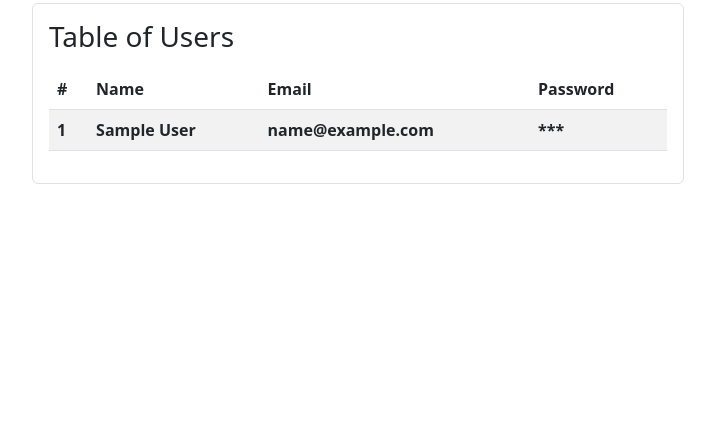
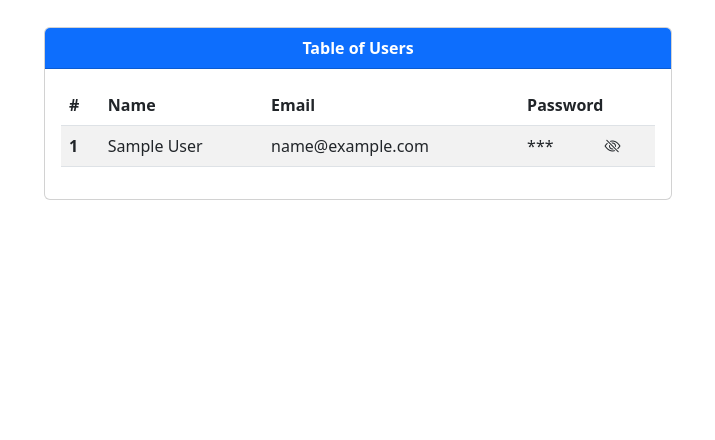
Before and after one commit to XCOD33/APLIKASI-LOGIN-DAN-REGISTER-SEDERHANA, a Flask app: page / in a window 1280 px wide. Shown: the part 278-718 px from the top of the page, without its empty margins (282-997 px from the left). Run offline with Flask 2, Linux system fonts and the light colour scheme; the visitor is signed in with stand-in values (Sample User, id 1); tables that the repository leaves empty or names only in its code hold one stand-in row (values such as "Sample post"); lists and menus that the app fills with data are empty; some libraries are stand-ins or nearby versions.

Commit message:
perfect the page after the user login

```diff
--- a/app.py
+++ b/app.py
@@ -74,7 +74,7 @@ def home():
                 session['loggedin'] = True
                 session['name'] = user[3]
                 session['email'] = user[1]
-                return render_template('landing.html')
+                return redirect(url_for('home'))
             else:
                 errorSignIn = "Invalid Credentials"
                 return render_template("login.html", errorSignIn=errorSignIn)
--- a/templates/landing.html
+++ b/templates/landing.html
@@ -5,6 +5,7 @@
     <meta name="viewport" content="width=device-width, initial-scale=1">
     <title>Bootstrap demo</title>
     <link href="https://cdn.jsdelivr.net/npm/bootstrap@5.2.0-beta1/dist/css/bootstrap.min.css" rel="stylesheet" integrity="sha384-0evHe/X+R7YkIZDRvuzKMRqM+OrBnVFBL6DOitfPri4tjfHxaWutUpFmBp4vmVor" crossorigin="anonymous">
+    <link rel="stylesheet" href="https://cdn.jsdelivr.net/npm/bootstrap-icons@1.8.2/font/bootstrap-icons.css">
 </head>
 <body>
 
@@ -36,18 +37,23 @@
         </div>
     </div>
 
-    <div class="row justify-content-center mt-4">
-        <div class="col-6 border rounded p-3">
+    <div class="row justify-content-center mt-5">
+        <div class="col-6">
 
-            <h3 class="mb-3">Table of Users</h3>
-
+            <div class="card">
+                <div class="card-header bg-primary">
+                    <div class="text-center fw-bolder text-white">
+                        Table of Users
+                    </div>
+                </div>
+                <div class="card-body">
                     <table class="table table-striped table-hover">
                         <thead>
                             <tr>
                                 <th scope="col">#</th>
                                 <th scope="col">Name</th>
                                 <th scope="col">Email</th>
-                        <th scope="col">Password</th>
+                                <th scope="col" colspan="2">Password</th>
                             </tr>
                         </thead>
                         <tbody>
@@ -56,20 +62,44 @@
                                     <th scope="row">
                                         {{ loop.index }}
                                     </th>
-                            <th>
+                                    <td>
                                         {{ user[3] }}
-                            </th>
-                            <th>
+                                    </td>
+                                    <td>
                                         {{ user[1] }}
-                            </th>
-                            <th> *** </th>
+                                    </td>
+                                    <td>
+                                        <span id="password{{ user[0] }}">***</span>
+                                    </td>
+                                    <td>
+                                        <i id="togglePassword{{ loop.index }}" class="bi bi-eye-slash" style="cursor: pointer;"></i>
+                                    </td>
                                 </tr>
                             {% endfor %}
                         </tbody>
                     </table>
                 </div>
             </div>
+        </div>
+    </div>
 
     <script src="https://cdn.jsdelivr.net/npm/bootstrap@5.2.0-beta1/dist/js/bootstrap.bundle.min.js" integrity="sha384-pprn3073KE6tl6bjs2QrFaJGz5/SUsLqktiwsUTF55Jfv3qYSDhgCecCxMW52nD2" crossorigin="anonymous"></script>
+
+    {% for user in users %}
+        <script>
+
+            const togglePassword{{ loop.index }} = document.querySelector('#togglePassword{{ loop.index }}');
+
+            const password{{ loop.index }} = document.querySelector('#password{{ user[0] }}');
+
+            togglePassword{{ loop.index }}.addEventListener('click', () => {
+                password{{ loop.index }}.innerText = '{{ user[2] }}'
+
+            });
+
+            this.classList.toggle('bi-eye');
+
+        </script>
+    {% endfor %}
 </body>
 </html>
```
Lines whose indentation alone changed are shown as unchanged.
